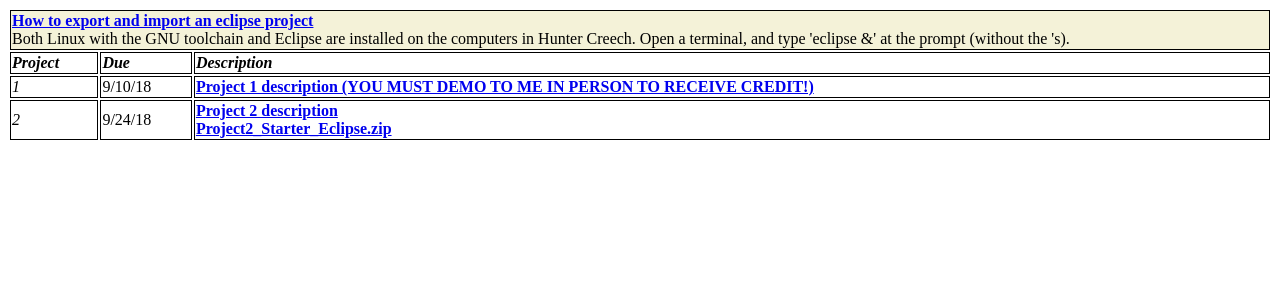
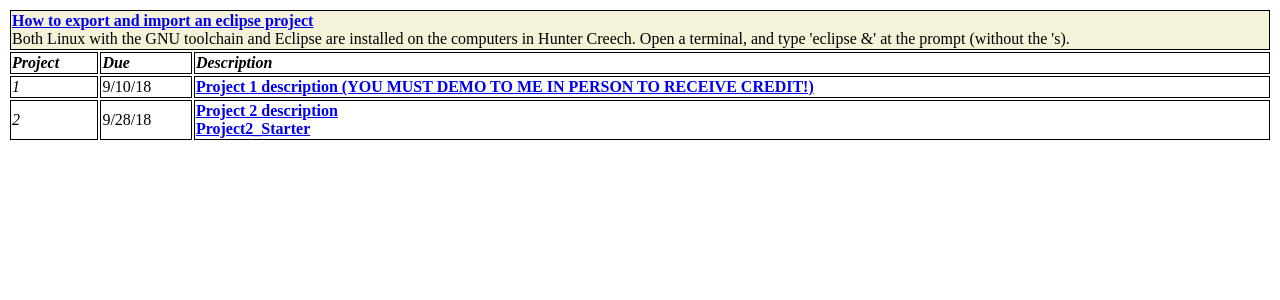
Before and after one commit to CNUClasses/CPSC327, a Jekyll site: the page navbar/Projects.html, which Jekyll copies as it is, in a window 1280 px wide. Shown: the top 300 px of the page. Built offline with Jekyll 4.4.1, drawn with Linux system fonts in a browser that asks for light colours.

Commit message:
project and lecture update

```diff
--- a/navbar/Lectures.html
+++ b/navbar/Lectures.html
@@ -77,7 +77,6 @@
 
 			</td>
 		</tr>
-		<!--
 
 		<tr>
 			<td class="style_white "><em>4</em></td>
@@ -98,6 +97,8 @@
 			<strong><a href="https://github.com/CNUClasses/4_pointers_reference.git"> 4_pointers_reference.git</a></strong> <br />
 			</td>
 		</tr>
+		<!--
+
 		<tr>
 			<td class="style_white "><em>5</em></td>
 			<td class="style_white ">
--- a/navbar/Projects.html
+++ b/navbar/Projects.html
@@ -36,10 +36,10 @@
             </tr>
            <tr>
                <td class="style_white "><em>2</em></td>
-               <td class="style_white ">9/24/18</td>
+               <td class="style_white ">9/28/18</td>
                <td class="style_white ">
            		  <strong><a href="https://github.com/CNUClasses/CPSC327/blob/master/content/Projects-Eclipse/proj2_array/Project2_New_Eclipse.pdf"> Project 2 description</a></strong><br>
-                  <strong><a href="https://github.com/CNUClasses/CPSC327/blob/master/content/Projects-Eclipse/proj2_array/Project2_Starter_Eclipse.zip"> Project2_Starter_Eclipse.zip</a></strong>
+                <strong><a href="https://github.com/CNUClasses/327_project2_starter.git"> Project2_Starter</a></strong>
 
               </td>
             </tr>
```
